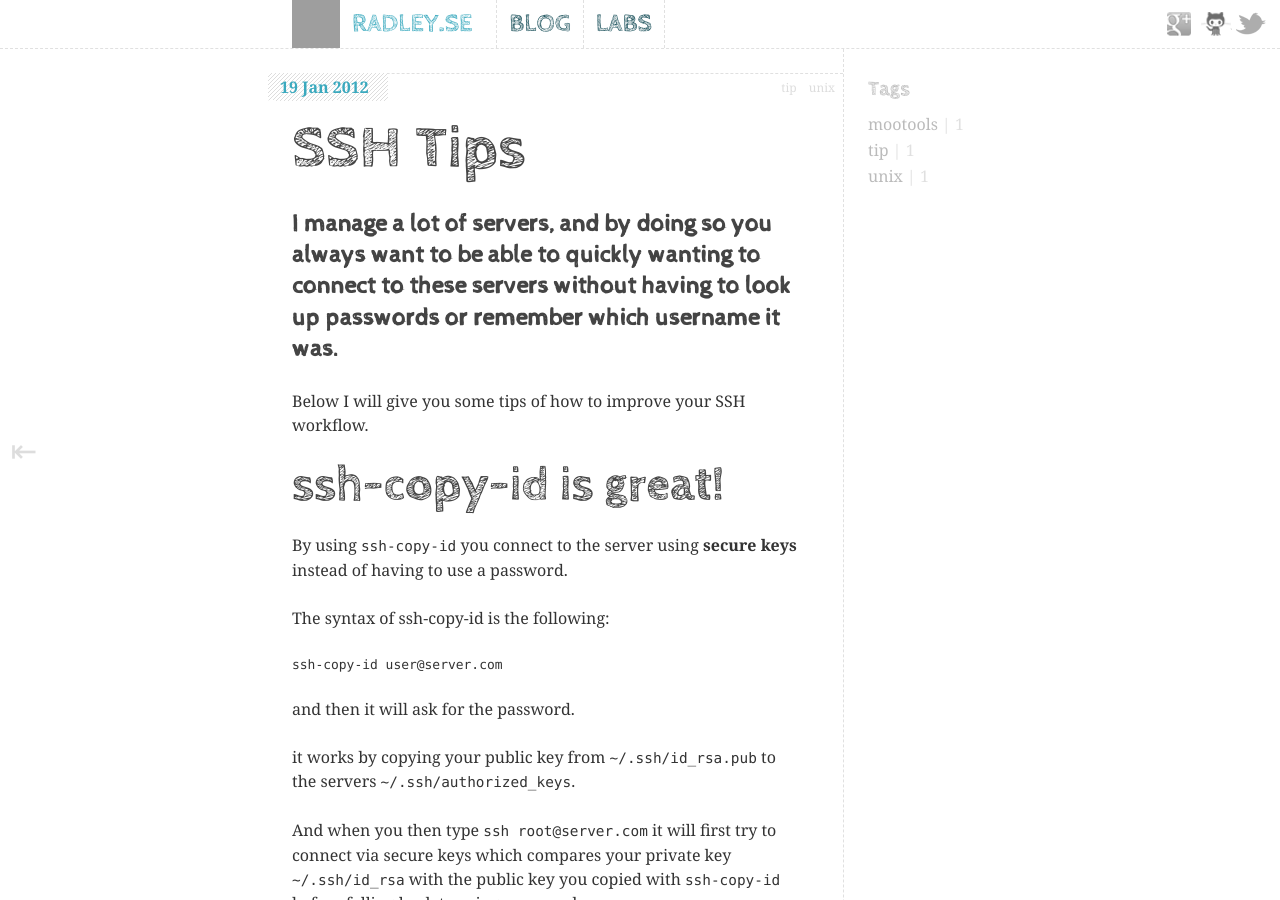
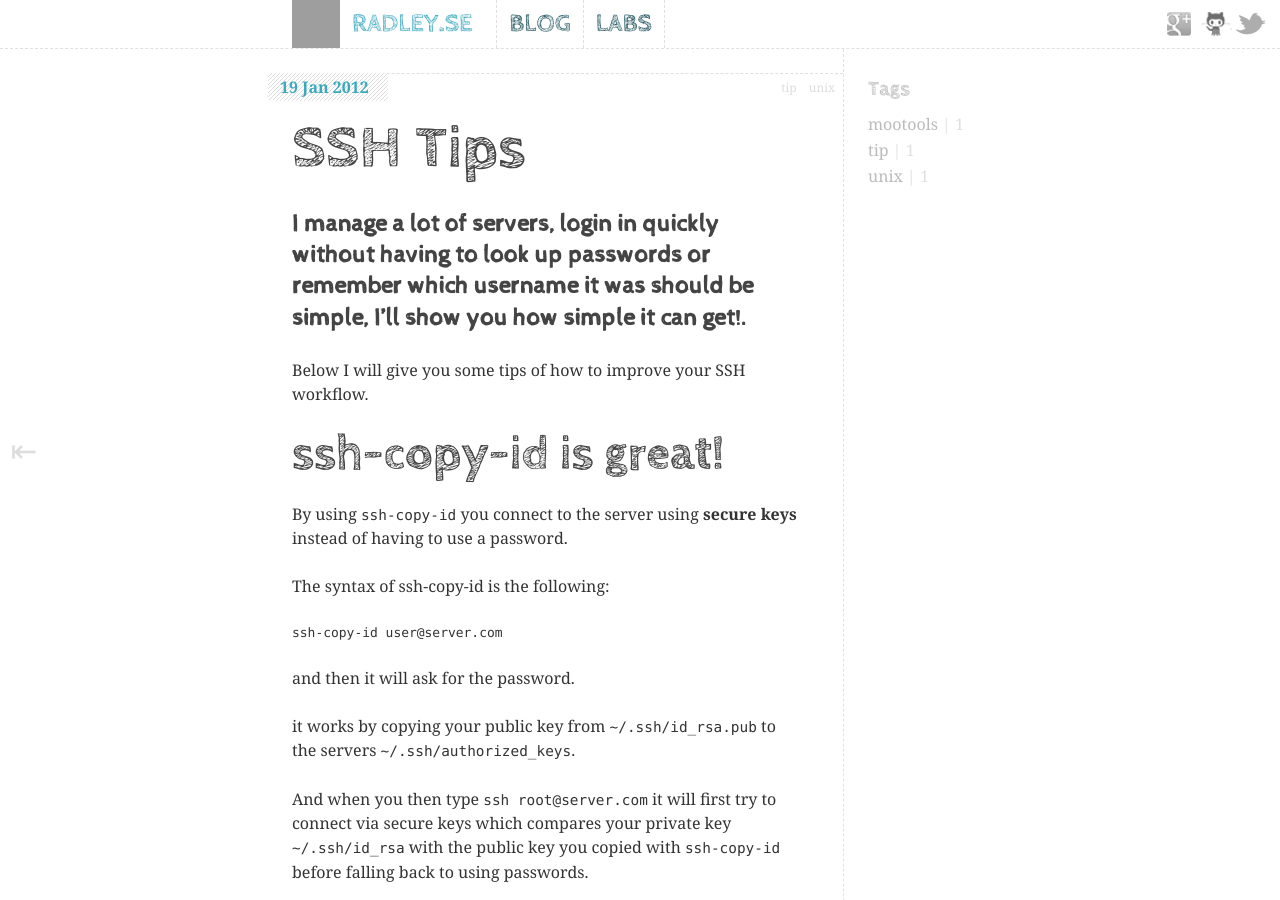
Before and after one commit to leon/leon.github.io, a Jekyll site: the page built from _posts/2012-01-19-ssh-tips.md, in a window 1280 px wide and 900 px high. Built offline with Jekyll 4.4.1, drawn with Linux system fonts in a browser that asks for light colours; Markdown is read by kramdown in place of the engine named in the settings; comment, search, counter and statistics services are not loaded; grey boxes are pictures that could not be loaded.

Commit message:
Fixed sentance

```diff
--- a/_posts/2012-01-19-ssh-tips.md
+++ b/_posts/2012-01-19-ssh-tips.md
@@ -3,7 +3,7 @@ layout: post
 title: SSH Tips
 tags: [tip,unix]
 ---
-#### I manage a lot of servers, and by doing so you always want to be able to quickly wanting to connect to these servers without having to look up passwords or remember which username it was.
+#### I manage a lot of servers, login in quickly without having to look up passwords or remember which username it was should be simple, I'll show you how simple it can get!.
 Below I will give you some tips of how to improve your SSH workflow.
 
 ## ssh-copy-id is great!
```
